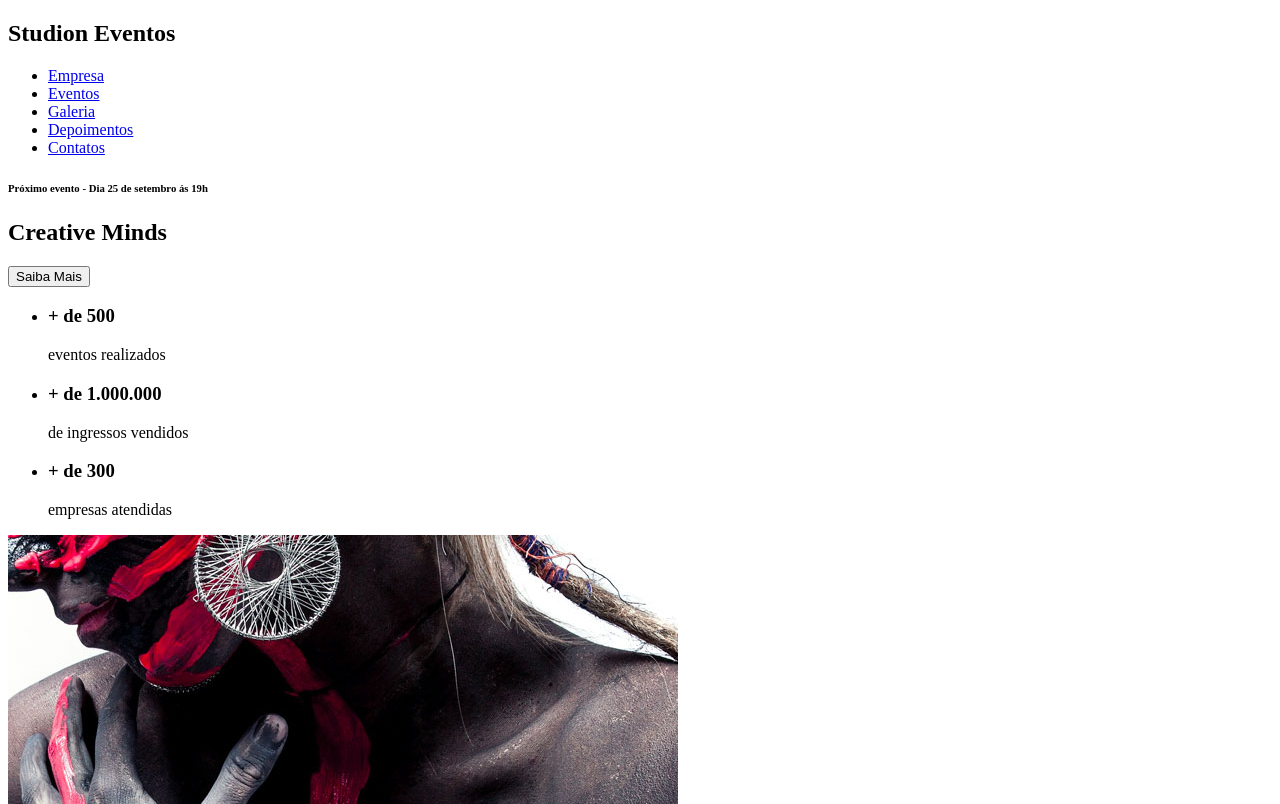
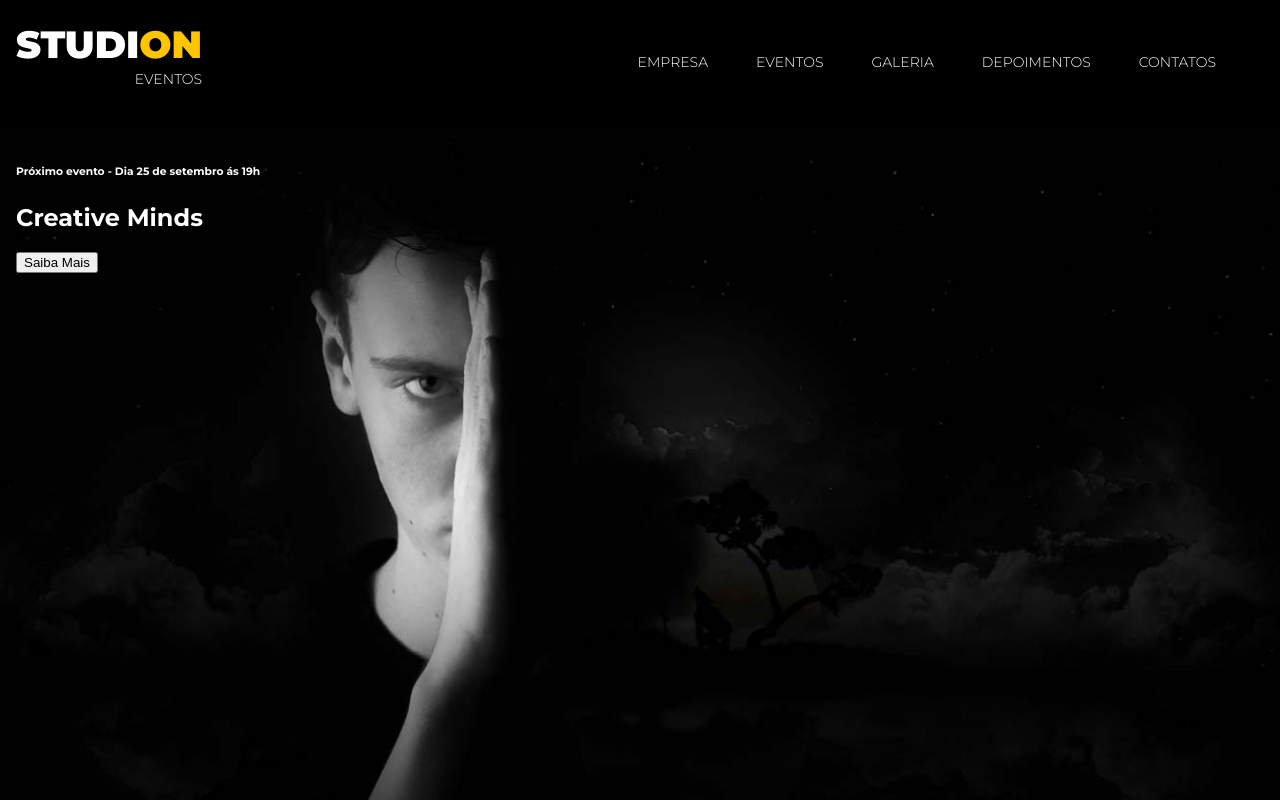
Before and after one commit to Henrique-Penha/studion, a website: page src/index.html in a window 1280 px wide. Shown: the top 804 px of the page. Drawn offline with Linux system fonts and the light colour scheme.

Commit message:
feat(css): created the css

```diff
--- /dev/null
+++ b/src/Style.css
@@ -0,0 +1,89 @@
+@import url('https://fonts.googleapis.com/css2?family=Montserrat:wght@300;400;700;900&display=swap');
+
+* {
+    box-sizing: border-box;
+}
+
+:root {
+    font-family: 'Montserrat', sans-serif;
+    font-size: 16px;
+    --color-primary: #ffc500;
+    --default-padding: 1rem;
+}
+
+body {
+    margin: 0;
+    padding-top: 7.75rem;
+}
+
+ul{
+    display: flex;
+    list-style: none;
+    padding-left: 0;
+}
+
+
+.navbar {
+    position: fixed;
+    display: grid;
+    grid-template-columns: 1fr 9fr;
+    align-items: center;
+    top: 0;
+    left: 0;
+
+    width: 100%;
+    height: 7.75rem;
+    padding: 0 1rem;
+
+    background-color: #000;
+    color: #fff;
+}
+
+.navbar__links {
+    justify-self: end;
+}
+
+.navbar__links li{
+    font-size: .875rem;
+    margin-right: 3rem;
+    text-transform: uppercase;
+}
+
+.navbar__links a {
+    font-weight: 300;
+    color: #fff;
+    text-decoration: none;
+}
+
+.navbar__links a:hover {
+    color: var(--color-primary);
+}
+
+.logo-studion {
+    font-size: 2.375rem;
+    font-weight: 900;
+    line-height: 1ch;
+    text-transform: uppercase;
+    text-align: right;
+}
+
+.logo-studion__subtitle {
+    font-size: .875rem;
+    font-weight: 300;
+
+}
+
+.copy--primary {
+    color: var(--color-primary);
+}
+
+#slider {
+    height: calc(100vh - 7.75rem);
+    padding: var(--default-padding);
+    background-color: #000;
+    background-image: url('./images/banner.jpg');
+    background-size: cover;
+    background-repeat: no-repeat;
+    background-position: center;
+    color: #FFF;
+}
--- a/src/index.html
+++ b/src/index.html
@@ -5,13 +5,16 @@
     <meta charset="UTF-8">
     <meta http-equiv="X-UA-Compatible" content="IE=edge">
     <meta name="viewport" content="width=device-width, initial-scale=1.0">
+    <link rel="stylesheet" href="style.css">
     <title>Studion Events</title>
 </head>
 
 <body>
-    <nav>
-        <h1>Studi<span>on</span> <span>Eventos</span></h1>
-        <ul>
+    <nav class="navbar">
+        <h1 class="logo-studion">
+            Studi<span class="copy--primary">on</span> <span class="logo-studion__subtitle">Eventos</span>
+        </h1>
+        <ul class="navbar__links">
             <li>
                 <a href="#empresa">
                     Empresa
```
